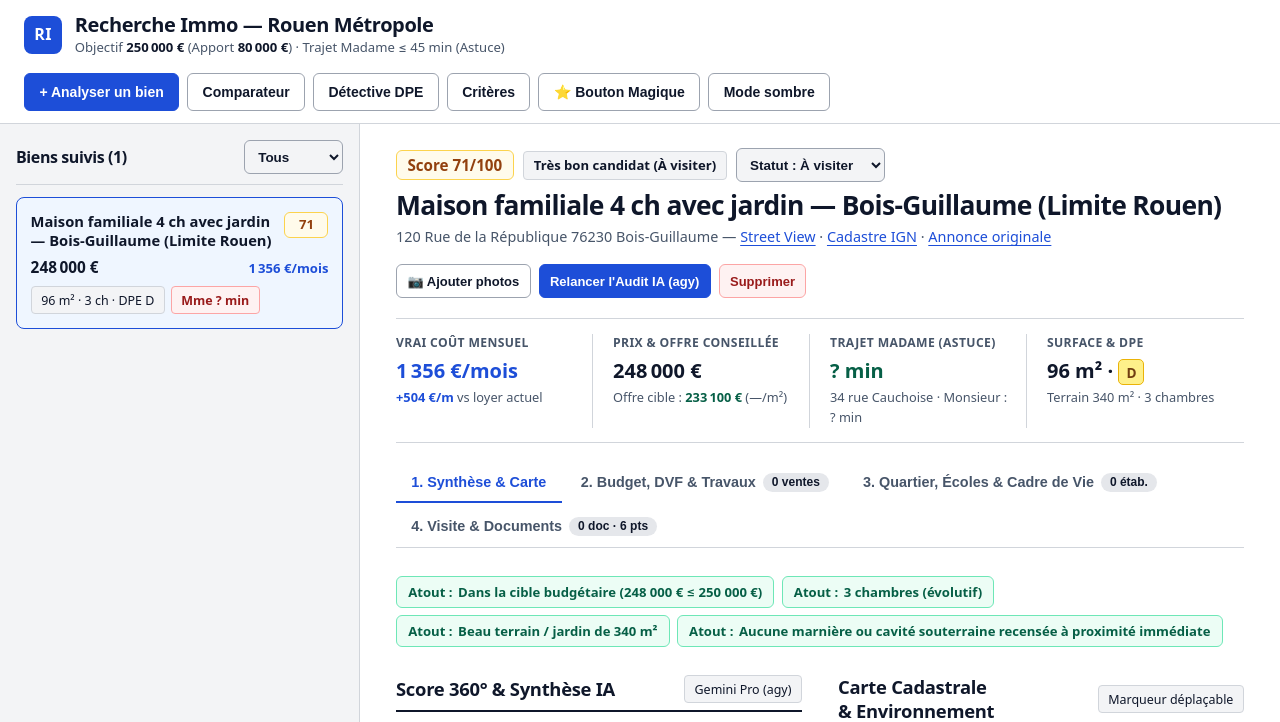
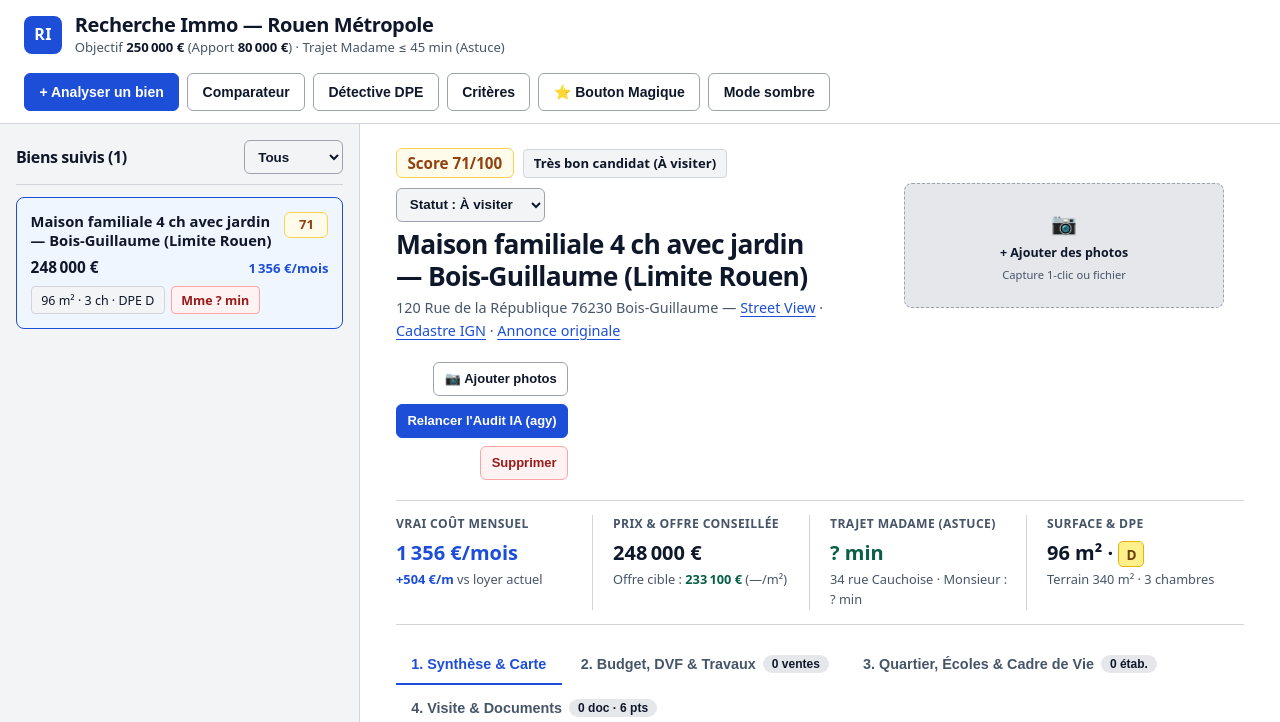
Before and after one commit to earywen/rechercheimmo, a FastAPI app: page / in a window 1280 px wide. Shown: the top 722 px of the page. Run offline with FastAPI, Linux system fonts and the light colour scheme; data comes from the database, SQL or seed files in the repository.

Commit message:
feat(ui): place photo carousel directly in the top header band

```diff
--- a/static/app.js
+++ b/static/app.js
@@ -424,32 +424,36 @@ function renderDetail(item) {
   let galleryHtml = "";
   if (photos.length > 0) {
     galleryHtml = `
-      <div class="listing-gallery" id="listingGallery" style="margin-bottom:1.25rem; background:var(--surface); border:1px solid var(--border); border-radius:var(--radius); overflow:hidden;">
-        <div class="gallery-viewport" style="position:relative; width:100%; height:320px; background:#090d16; display:flex; align-items:center; justify-content:center; overflow:hidden;">
-          <div class="gallery-blur-bg" id="galleryBlurBg" style="background-image: url('${photos[0]}'); position:absolute; inset:-20px; background-size:cover; background-position:center; filter:blur(28px) brightness(0.4); opacity:0.55; transform:scale(1.15); pointer-events:none;"></div>
-          <div class="gallery-frame" onclick="openPhotoLightbox(window.CURRENT_GALLERY_INDEX || 0)" title="Cliquer pour afficher la photo en plein écran" style="position:relative; width:100%; height:100%; display:flex; align-items:center; justify-content:center; z-index:1; cursor:zoom-in;">
-            <img id="galleryMainImg" class="gallery-main-img" src="${photos[0]}" referrerpolicy="no-referrer" alt="Photo de l'annonce" onerror="handleGalleryImgError(this, true, 0)" loading="lazy" style="max-width:100%; max-height:100%; width:auto; height:auto; object-fit:contain; border-radius:4px;" />
-          </div>
-          <button type="button" class="gallery-fullscreen-btn" onclick="openPhotoLightbox(window.CURRENT_GALLERY_INDEX || 0)" aria-label="Agrandir en plein écran">
-            ⤢ Plein écran
-          </button>
-          ${photos.length > 1 ? `
-            <button type="button" class="gallery-nav-btn gallery-nav-prev" onclick="stepGalleryPhoto(-1)" aria-label="Photo précédente">‹</button>
-            <button type="button" class="gallery-nav-btn gallery-nav-next" onclick="stepGalleryPhoto(1)" aria-label="Photo suivante">›</button>
-          ` : ""}
-          <div class="gallery-badge" id="galleryBadge">1 / ${photos.length} photos</div>
+      <div class="hero-carousel" id="listingGallery" style="position:relative; width:100%; max-width:380px; height:125px; background:#090d16; border:1px solid var(--border); border-radius:var(--radius); overflow:hidden; display:flex; align-items:center; justify-content:center; box-shadow:0 4px 14px rgba(0,0,0,0.25);">
+        <div class="gallery-blur-bg" id="galleryBlurBg" style="background-image: url('${photos[0]}'); position:absolute; inset:-15px; background-size:cover; background-position:center; filter:blur(22px) brightness(0.4); opacity:0.55; transform:scale(1.15); pointer-events:none;"></div>
+        <div class="gallery-frame" onclick="openPhotoLightbox(window.CURRENT_GALLERY_INDEX || 0)" title="Cliquer pour afficher la photo en grand écran (HD)" style="position:relative; width:100%; height:100%; display:flex; align-items:center; justify-content:center; z-index:1; cursor:zoom-in;">
+          <img id="galleryMainImg" class="gallery-main-img" src="${photos[0]}" referrerpolicy="no-referrer" alt="Photo de l'annonce" onerror="handleGalleryImgError(this, true, 0)" loading="lazy" style="max-width:100%; max-height:100%; width:auto; height:auto; object-fit:contain; border-radius:4px;" />
         </div>
+        <button type="button" class="gallery-fullscreen-btn" onclick="openPhotoLightbox(window.CURRENT_GALLERY_INDEX || 0)" aria-label="Agrandir en plein écran" style="position:absolute; top:6px; right:6px; background:rgba(15,23,42,0.85); color:#ffffff; border:1px solid rgba(255,255,255,0.25); border-radius:5px; padding:0.2rem 0.45rem; font-size:0.72rem; font-weight:600; cursor:pointer; z-index:2; backdrop-filter:blur(4px);">
+          ⤢ Plein écran
+        </button>
         ${photos.length > 1 ? `
-          <div class="gallery-thumbs" id="galleryThumbs" role="tablist" aria-label="Miniatures des photos" style="display:flex; flex-direction:row; gap:0.5rem; padding:0.6rem 0.75rem; overflow-x:auto; background:var(--surface); border-top:1px solid var(--border); max-height:64px;">
-            ${photos.map((p, idx) => `
-              <div class="gallery-thumb-item ${idx === 0 ? 'active' : ''}" id="thumbItem_${idx}" role="button" tabindex="0" onclick="selectGalleryPhoto(${idx})" onkeydown="if(event.key==='Enter')selectGalleryPhoto(${idx})" aria-label="Afficher la photo ${idx + 1}" style="flex:0 0 68px; width:68px; height:48px; min-width:68px; max-width:68px; border-radius:5px; overflow:hidden; cursor:pointer; flex-shrink:0;">
-                <img src="${p}" referrerpolicy="no-referrer" alt="Miniature ${idx + 1}" onerror="handleGalleryImgError(this, false, ${idx})" loading="lazy" style="width:100%; height:100%; object-fit:cover; display:block;" />
-              </div>
+          <button type="button" class="gallery-nav-btn gallery-nav-prev" onclick="stepGalleryPhoto(-1)" aria-label="Photo précédente" style="position:absolute; top:50%; transform:translateY(-50%); left:6px; width:28px; height:28px; border-radius:50%; background:rgba(15,23,42,0.8); color:#ffffff; border:1px solid rgba(255,255,255,0.2); font-size:1.1rem; display:flex; align-items:center; justify-content:center; cursor:pointer; z-index:2;">‹</button>
+          <button type="button" class="gallery-nav-btn gallery-nav-next" onclick="stepGalleryPhoto(1)" aria-label="Photo suivante" style="position:absolute; top:50%; transform:translateY(-50%); right:6px; width:28px; height:28px; border-radius:50%; background:rgba(15,23,42,0.8); color:#ffffff; border:1px solid rgba(255,255,255,0.2); font-size:1.1rem; display:flex; align-items:center; justify-content:center; cursor:pointer; z-index:2;">›</button>
+        ` : ""}
+        <div class="gallery-badge" id="galleryBadge" style="position:absolute; bottom:6px; right:6px; background:rgba(15,23,42,0.85); color:#ffffff; border:1px solid rgba(255,255,255,0.2); border-radius:4px; padding:0.15rem 0.45rem; font-size:0.7rem; font-weight:650; z-index:2;">1 / ${photos.length} photos</div>
+        ${photos.length > 1 ? `
+          <div class="gallery-dots" id="galleryDots" style="position:absolute; bottom:8px; left:10px; display:flex; gap:4px; z-index:2;">
+            ${photos.map((_, idx) => `
+              <span class="gallery-dot ${idx === 0 ? 'active' : ''}" id="galleryDot_${idx}" onclick="selectGalleryPhoto(${idx})" style="width:${idx === 0 ? '14px' : '5px'}; height:5px; border-radius:3px; background:${idx === 0 ? 'var(--accent)' : 'rgba(255,255,255,0.5)'}; transition:all 0.2s ease; cursor:pointer;" title="Afficher la photo ${idx + 1}"></span>
             `).join("")}
           </div>
         ` : ""}
       </div>
     `;
+  } else {
+    galleryHtml = `
+      <div class="hero-carousel-empty" onclick="document.getElementById('photoFileInput').click()" style="cursor:pointer; display:flex; flex-direction:column; align-items:center; justify-content:center; gap:0.25rem; border:1px dashed var(--border-strong); border-radius:var(--radius); height:125px; width:100%; max-width:320px; background:var(--surface-subtle); color:var(--ink-muted); font-size:0.78rem; text-align:center; padding:0.5rem; transition:border-color 0.15s ease;">
+        <span style="font-size:1.3rem;">📷</span>
+        <span style="font-weight:600; color:var(--ink);">+ Ajouter des photos</span>
+        <span style="font-size:0.7rem; color:var(--ink-muted);">Capture 1-clic ou fichier</span>
+      </div>
+    `;
   }
 
   const container = document.getElementById("detailContainer");
@@ -457,7 +461,7 @@ function renderDetail(item) {
     <article class="dossier-sheet">
       <!-- 1. EN-TÊTE DE DÉCISION FIXE & ÉPURÉ -->
       <header class="hero-header">
-        <div>
+        <div class="hero-identity">
           <div style="display:flex; align-items:center; gap:0.6rem; flex-wrap:wrap; margin-bottom:0.45rem;">
             <span class="score-badge ${scoreClass(item.score_total)}" style="font-size:0.95rem; height:30px; padding:0 0.65rem;">
               Score ${item.score_total}/100
@@ -478,7 +482,12 @@ function renderDetail(item) {
           </div>
         </div>
 
-        <div style="display:flex; gap:0.5rem; align-items:center; flex-wrap:wrap;">
+        <!-- CARROUSEL DANS LE BANDEAU DU HAUT (RECTANGLE ROUGE) -->
+        <div class="hero-carousel-wrap">
+          ${galleryHtml}
+        </div>
+
+        <div class="hero-actions">
           <input type="file" id="photoFileInput" multiple accept="image/*" style="display:none;" onchange="onUploadPhotosSelected(${item.id}, this.files)" />
           <button type="button" class="btn btn-sm" onclick="document.getElementById('photoFileInput').click()" title="Ajouter ou importer des photos HD pour ce bien">
             📷 ${photos.length > 0 ? "+ Photos" : "Ajouter photos"}
@@ -515,9 +524,6 @@ function renderDetail(item) {
           <span class="metric-sub">Terrain ${Math.round(item.land_m2 || cad.contenance_m2 || 0)} m² · ${item.bedrooms || "?"} chambres</span>
         </div>
       </div>
-
-      <!-- GALERIE PHOTOS / CARROUSEL -->
-      ${galleryHtml}
 
       <!-- 3. BARRE D'ONGLETS THÉMATIQUES (PROGRESSIVE DISCLOSURE) -->
       <nav class="dossier-tabs" role="tablist" aria-label="Sections du dossier immobilier">
@@ -1547,6 +1553,18 @@ function selectGalleryPhoto(idx) {
   if (badge) {
     badge.textContent = `${idx + 1} / ${photos.length} photos`;
   }
+  const dots = document.querySelectorAll(".gallery-dot");
+  dots.forEach((dot, i) => {
+    if (i === idx) {
+      dot.classList.add("active");
+      dot.style.width = "14px";
+      dot.style.background = "var(--accent)";
+    } else {
+      dot.classList.remove("active");
+      dot.style.width = "5px";
+      dot.style.background = "rgba(255,255,255,0.5)";
+    }
+  });
   const thumbs = document.querySelectorAll(".gallery-thumb-item");
   thumbs.forEach((th, i) => {
     if (i === idx) {
--- a/static/style.css
+++ b/static/style.css
@@ -401,9 +401,64 @@ summary:focus-visible {
 .hero-header {
   display: flex;
   justify-content: space-between;
-  align-items: flex-start;
+  align-items: center;
   flex-wrap: wrap;
-  gap: 1rem;
+  gap: 1.25rem;
+}
+
+.hero-identity {
+  flex: 1 1 340px;
+  min-width: 260px;
+}
+
+.hero-carousel-wrap {
+  flex: 0 1 360px;
+  min-width: 240px;
+  display: flex;
+  justify-content: center;
+}
+
+.hero-carousel {
+  position: relative;
+  width: 100%;
+  max-width: 360px;
+  height: 130px;
+  border-radius: var(--radius);
+  overflow: hidden;
+  background: #090d16;
+  border: 1px solid var(--border);
+  box-shadow: 0 4px 14px rgba(0, 0, 0, 0.25);
+  display: flex;
+  align-items: center;
+  justify-content: center;
+  user-select: none;
+}
+
+.hero-actions {
+  display: flex;
+  flex-direction: column;
+  gap: 0.5rem;
+  align-items: flex-end;
+  flex-shrink: 0;
+}
+
+@media (max-width: 900px) {
+  .hero-header {
+    flex-direction: column;
+    align-items: stretch;
+  }
+  .hero-carousel-wrap {
+    max-width: 100%;
+    width: 100%;
+  }
+  .hero-carousel {
+    max-width: 100%;
+    height: 180px;
+  }
+  .hero-actions {
+    flex-direction: row;
+    justify-content: flex-start;
+  }
 }
 
 .hero-address {
--- a/templates/index.html
+++ b/templates/index.html
@@ -11,7 +11,7 @@
   </script>
   <title>Recherche Immo — Rouen Métropole</title>
   <link rel="stylesheet" href="https://unpkg.com/leaflet@1.9.4/dist/leaflet.css" />
-  <link rel="stylesheet" href="/static/style.css?v=3.5" />
+  <link rel="stylesheet" href="/static/style.css?v=3.6" />
 </head>
 <body>
   <header class="topbar">
@@ -358,6 +358,6 @@
   </script>
 
   <script src="https://unpkg.com/leaflet@1.9.4/dist/leaflet.js"></script>
-  <script src="/static/app.js?v=3.5"></script>
+  <script src="/static/app.js?v=3.6"></script>
 </body>
 </html>
```
